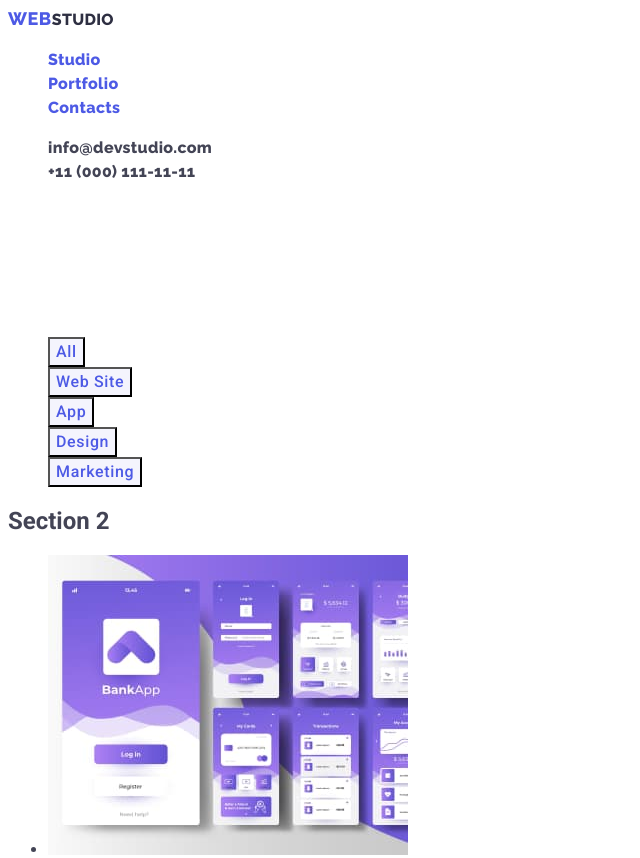
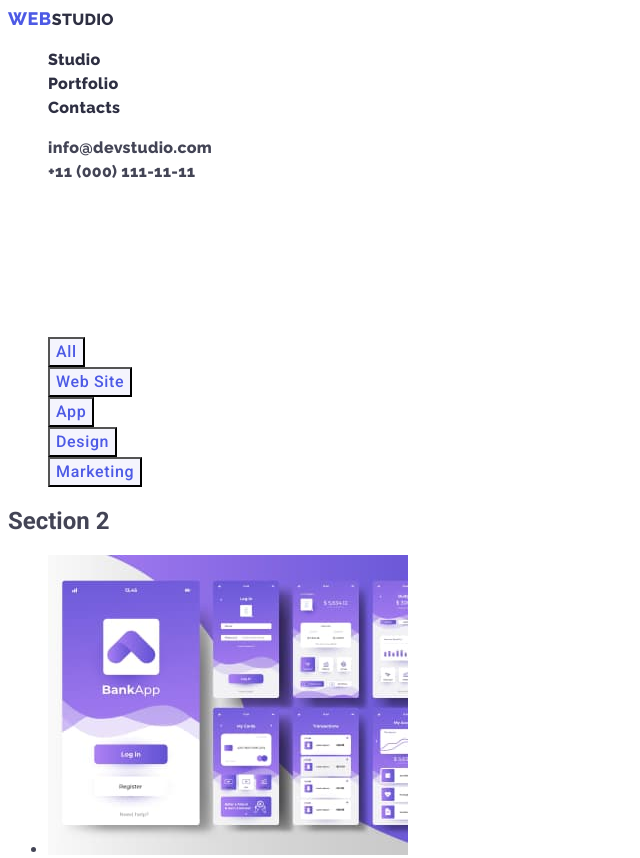
Before and after one commit to deathfluffy/goit-markup-hw-02, a plain HTML site: page portfolio.html in a window 1280 px wide. Shown: the top 858 px of the page, without its empty margins (0-640 px from the left). Drawn offline with Linux system fonts and the light colour scheme.

Commit message:
Update style.css

```diff
--- a/css/style.css
+++ b/css/style.css
@@ -373,8 +373,8 @@ font-style: normal;
             line-height: 1.5;
             letter-spacing: 0.02em;
             --iris: #434455;
+
             color: var(--link--color, #2e2f42);
-            color: var(--stand-color, #434455);
 
 }
 .dtu:hover{
```
